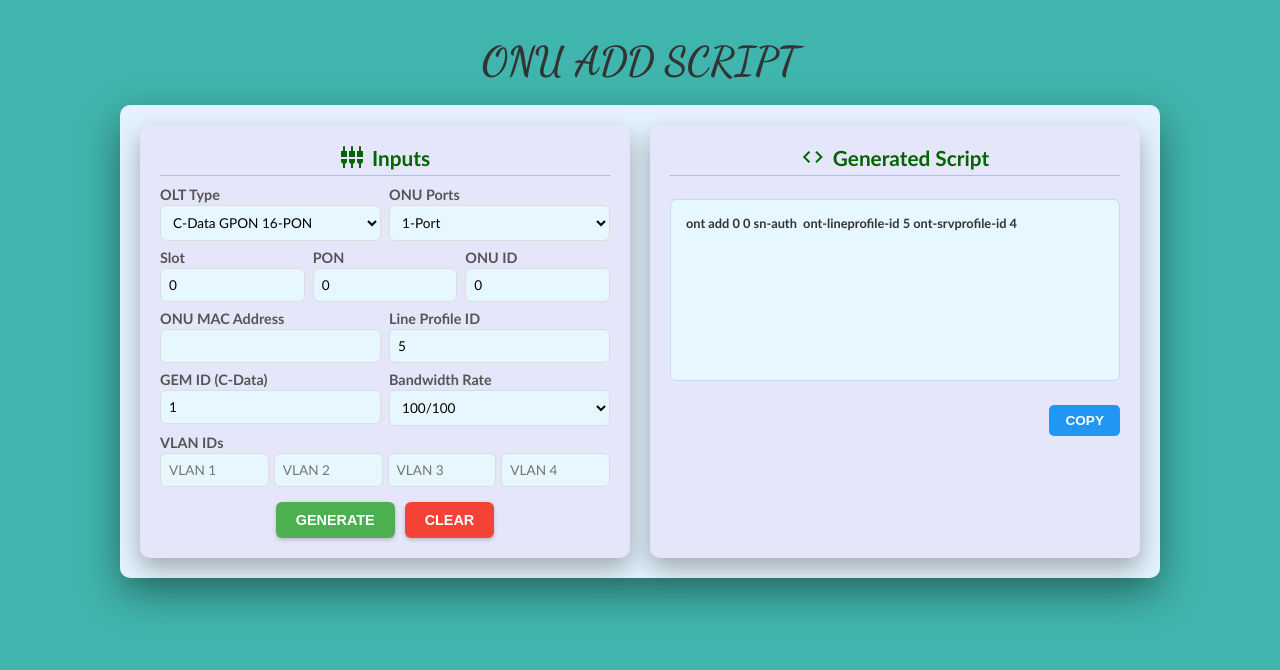
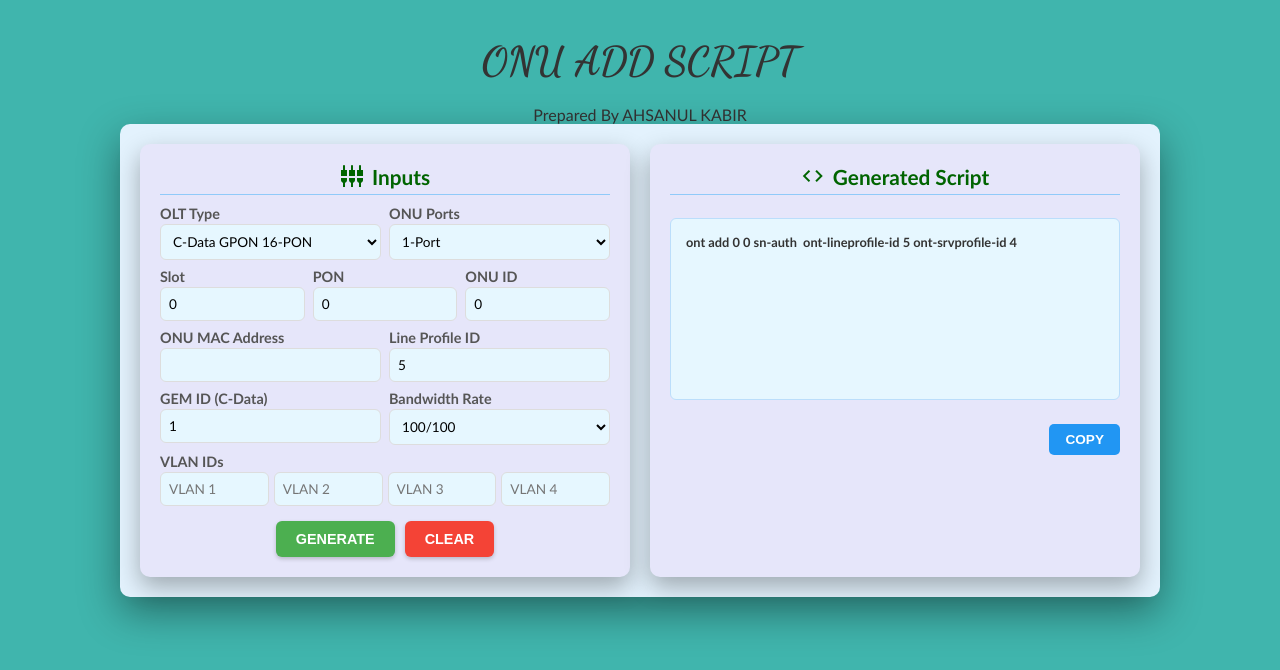
Before and after one commit to ahsankabir97/onu_add, a plain HTML site: page index.html in a window 1280 px wide. Drawn offline with Linux system fonts and the light colour scheme.

Commit message:
index.html

```diff
--- a/index.html
+++ b/index.html
@@ -267,7 +267,7 @@
 <body>
 
 <h1>ONU ADD SCRIPT</h1>
-
+<div class="prepared-by">Prepared By AHSANUL KABIR</div>
 <div class="main-container">
     <div class="theme-toggle">
         <button onclick="toggleDarkMode()">
```
